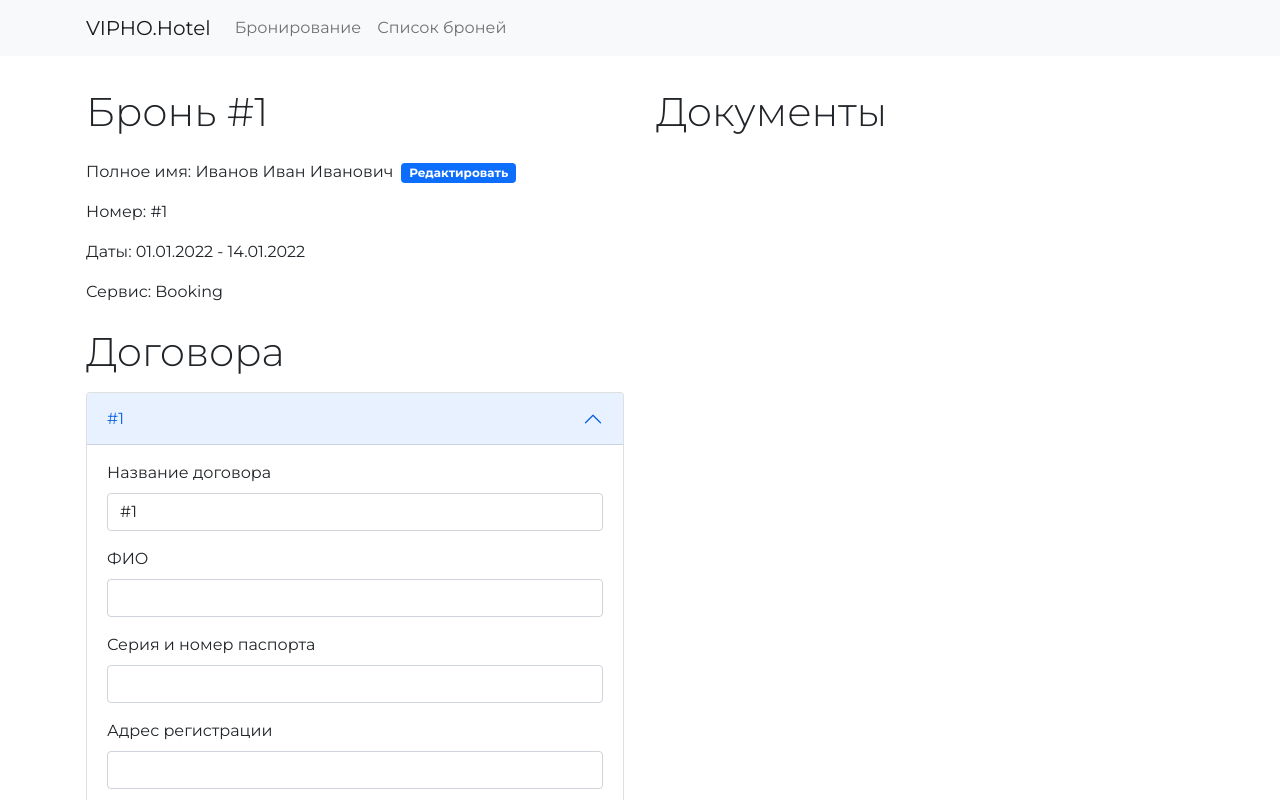
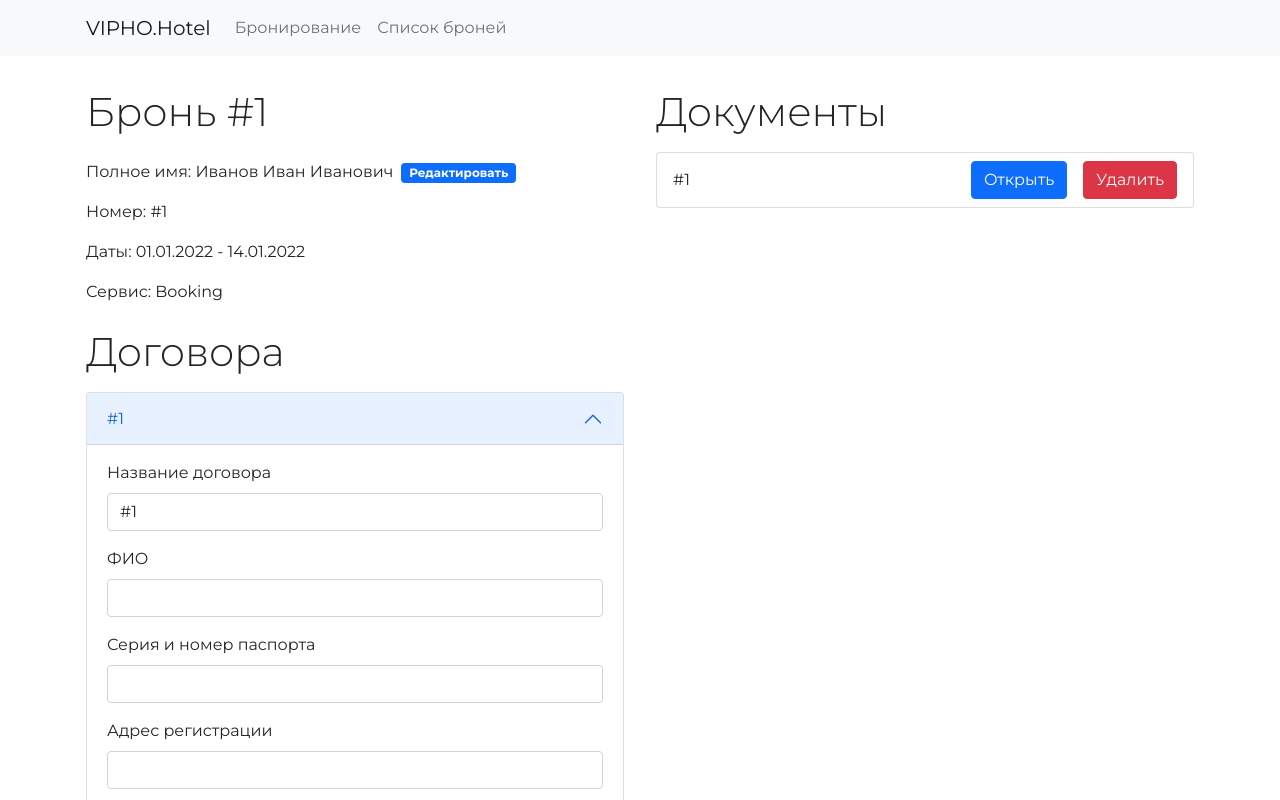
Before and after one commit to vipho/hotel-client, a Vue app: page /books/1 in a window 1280 px wide. Shown: the top 800 px of the page. Built offline with nearby package versions, Linux system fonts and the light colour scheme; what maska would draw is missing.

Commit message:
Improve BookDocuments

```diff
--- a/src/utils/locale/index.ts
+++ b/src/utils/locale/index.ts
@@ -63,6 +63,7 @@ document.documentElement.lang = lang
                 'save': 'Сохранить',
                 'create': 'Создать',
                 'delete': 'Удалить',
+                'open': 'Открыть',
             }
         },
     }
--- a/src/views/Booking/BookingForm.vue
+++ b/src/views/Booking/BookingForm.vue
@@ -29,10 +29,10 @@
   <div class="py-3 row">
     <div class="col col-sm-6 col-12">
       <p class="lead text-center">{{ $t('availableRoomsByDates', {checkIn: '01.01.2022', checkOut: '14.01.2022'}) }}</p>
-      <ul class="list-group">
-        <li v-for="room in rooms" class="list-group-item _room">
-          <span class="_room-desc">{{ room.desc }}</span>
-          <button class="btn btn-primary _room-button">{{ $t('toBook') }}</button>
+      <ul class="list-group _list">
+        <li v-for="room in rooms" class="list-group-item">
+          <span class="_list-desc">{{ room.desc }}</span>
+          <button class="btn btn-primary _list-button">{{ $t('toBook') }}</button>
         </li>
       </ul>
     </div>
@@ -73,11 +73,14 @@ export default defineComponent({
 <style scoped lang="scss">
 @import "~@/style/utils";
 
-._room {
-  display: flex;
-  align-items: center;
+._list {
 
-  ._room-desc {
+  li {
+    display: flex;
+    align-items: center;
+  }
+
+  ._list-desc {
     overflow: hidden;
     text-overflow: ellipsis;
     white-space: nowrap;
@@ -85,8 +88,9 @@ export default defineComponent({
     flex-grow: 1;
   }
 
-  ._room-button {
+  ._list-button {
     flex: 0 0 0;
+    margin-left: 1rem;
   }
 }
 </style>
--- a/src/views/Books/Book.vue
+++ b/src/views/Books/Book.vue
@@ -20,26 +20,12 @@
             <p class="display-6 mb-3">{{ $t('contracts') }}</p>
 
             <BookContracts></BookContracts>
-
-            <form @submit.prevent>
-              <div class="row">
-                <div class="col-auto mt-3">
-                  <select class="form-select _select">
-                    <option selected>{{ $t('newContract') }}</option>
-                    <option value="1">One</option>
-                    <option value="2">Two</option>
-                    <option value="3">Three</option>
-                  </select>
-                </div>
-                <div class="col-auto mt-3">
-                  <button type="submit" class="btn btn-primary">{{ $t('create') }}</button>
-                </div>
-              </div>
-            </form>
           </div>
         </div>
         <div class="col-sm-6 col-12 my-3">
-          <p class="display-6 m-0">{{ $t('documents') }}</p>
+          <p class="display-6 mb-3">{{ $t('documents') }}</p>
+
+          <BookDocuments></BookDocuments>
         </div>
       </div>
       <div class="row">
@@ -57,10 +43,11 @@ import {defineComponent} from 'vue';
 import WrapperAuth from "@/components/WrapperAuth.vue";
 import {setTitle} from "@/utils/meta";
 import BookContracts from "@/views/Books/BookContracts.vue";
+import BookDocuments from "@/views/Books/BookDocuments.vue";
 
 export default defineComponent({
   name: "Book",
-  components: {BookContracts, WrapperAuth},
+  components: {BookDocuments, BookContracts, WrapperAuth},
   props: {},
   emits: [],
   data() {
@@ -77,7 +64,7 @@ export default defineComponent({
 });
 </script>
 
-<style lang="scss">
+<style scoped lang="scss">
 @import "~@/style/root";
 
 ._select {
--- a/src/views/Books/BookContracts.vue
+++ b/src/views/Books/BookContracts.vue
@@ -44,6 +44,22 @@
       </div>
     </div>
   </div>
+
+  <form @submit.prevent>
+    <div class="row">
+      <div class="col-auto mt-3">
+        <select class="form-select _select">
+          <option selected>{{ $t('newContract') }}</option>
+          <option value="1">One</option>
+          <option value="2">Two</option>
+          <option value="3">Three</option>
+        </select>
+      </div>
+      <div class="col-auto mt-3">
+        <button type="submit" class="btn btn-primary">{{ $t('create') }}</button>
+      </div>
+    </div>
+  </form>
 </template>
 
 <script lang="ts">
@@ -71,6 +87,6 @@ export default defineComponent({
 });
 </script>
 
-<style lang="scss">
+<style scoped lang="scss">
 @import "~@/style/root";
 </style>
--- /dev/null
+++ b/src/views/Books/BookDocuments.vue
@@ -0,0 +1,56 @@
+<template>
+  <ul class="list-group">
+    <li v-for="document in documents" class="list-group-item _list">
+      <span class="_list-desc">{{ document.desc }}</span>
+      <button class="btn btn-primary _list-button">{{ $t('open') }}</button>
+      <button class="btn btn-danger _list-button">{{ $t('delete') }}</button>
+    </li>
+  </ul>
+</template>
+
+<script lang="ts">
+import {defineComponent} from 'vue';
+
+export default defineComponent({
+  name: "BookDocuments",
+  components: {},
+  props: {},
+  emits: [],
+  data() {
+    return {}
+  },
+  watch: {},
+  computed: {
+    documents(): any {
+      return [
+        {
+          desc: '#1'
+        },
+      ]
+    },
+  },
+  methods: {},
+});
+</script>
+
+<style scoped lang="scss">
+@import "~@/style/root";
+
+._list {
+  display: flex;
+  align-items: center;
+
+  ._list-desc {
+    overflow: hidden;
+    text-overflow: ellipsis;
+    white-space: nowrap;
+    padding-right: .5rem;
+    flex-grow: 1;
+  }
+
+  ._list-button {
+    flex: 0 0 0;
+    margin-left: 1rem;
+  }
+}
+</style>
```
